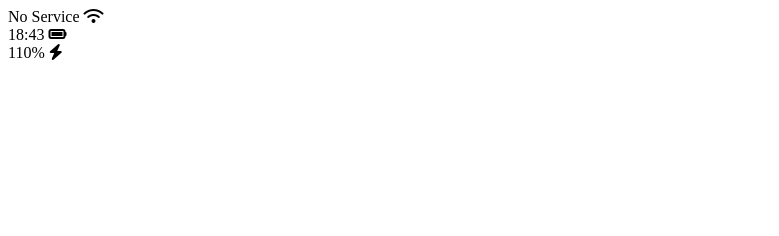
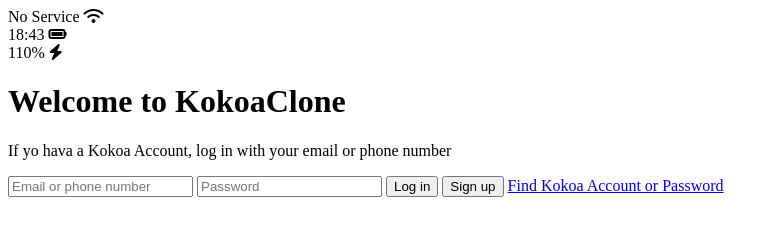
Before and after one commit to shoveller/cocoa-clone, a website: page index.html in a window 1280 px wide. Shown: the whole page, without its empty margins (0-779 px from the left). Drawn offline with Linux system fonts and the light colour scheme.

Commit message:
feat: step 3

```diff
--- a/index.html
+++ b/index.html
@@ -5,7 +5,10 @@
     <meta http-equiv="Content-Type" content="text/html;charset=UTF-8" />
     <meta name="viewport" content="width=device-width, initial-scale=1.0" />
     <title>Welcome to cocoa talk</title>
-    <script src="https://kit.fontawesome.com/69d3539192.js" crossorigin="anonymous"></script>
+    <script
+      src="https://kit.fontawesome.com/69d3539192.js"
+      crossorigin="anonymous"
+    ></script>
   </head>
   <body>
     <div class="status-bar">
@@ -22,5 +25,20 @@
         <i class="fa-solid fa-bolt"></i>
       </div>
     </div>
+
+    <header class="welcome-header">
+      <h1 class="welcome-header__title">Welcome to KokoaClone</h1>
+      <p class="welcome-header__text">
+        If yo hava a Kokoa Account, log in with your email or phone number
+      </p>
+    </header>
+
+    <form>
+      <input type="text" placeholder="Email or phone number" />
+      <input type="password" placeholder="Password" />
+      <input type="button" value="Log in" />
+      <input type="button" value="Sign up" />
+      <a href="#">Find Kokoa Account or Password</a>
+    </form>
   </body>
 </html>
```
